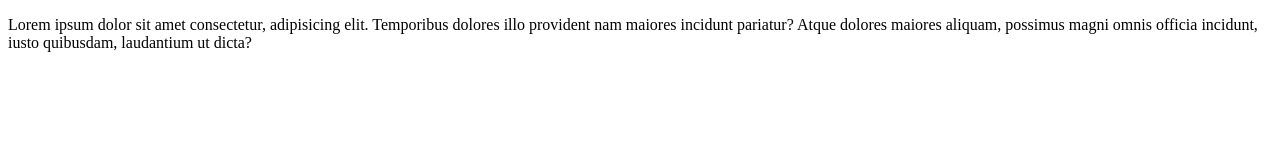
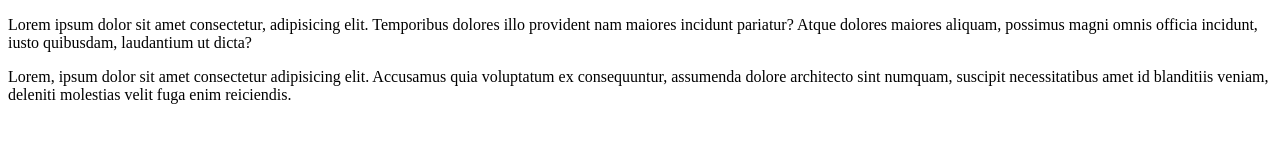
Before and after one commit to Sayed-mrz/testgit, a plain HTML site: page index.html in a window 1280 px wide. Drawn offline with Linux system fonts and the light colour scheme.

Commit message:
2nd paragraph

```diff
--- a/index.html
+++ b/index.html
@@ -8,5 +8,6 @@
 <body>
     <p>Lorem ipsum dolor sit amet consectetur, adipisicing elit. Temporibus dolores illo provident nam maiores incidunt pariatur? Atque dolores maiores aliquam, possimus magni omnis officia incidunt, iusto quibusdam, laudantium ut dicta?</p>
 
+    <p>Lorem, ipsum dolor sit amet consectetur adipisicing elit. Accusamus quia voluptatum ex consequuntur, assumenda dolore architecto sint numquam, suscipit necessitatibus amet id blanditiis veniam, deleniti molestias velit fuga enim reiciendis.</p>
 </body>
 </html>
```
